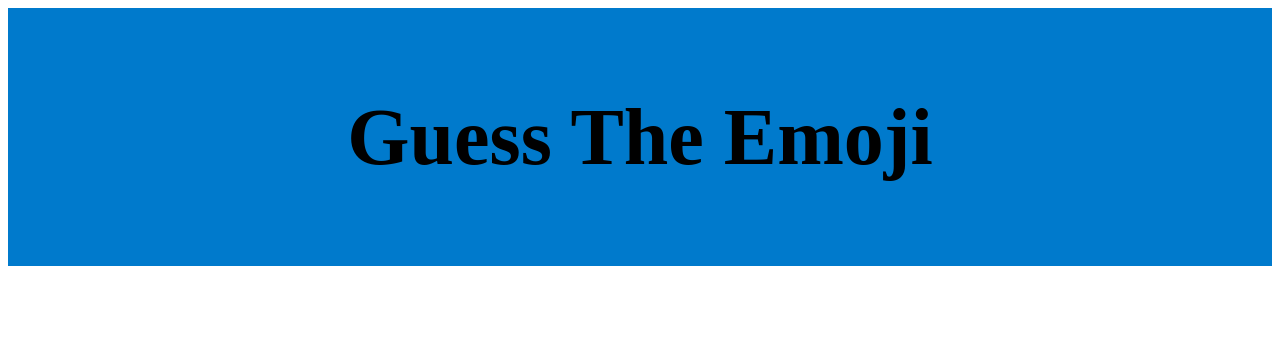
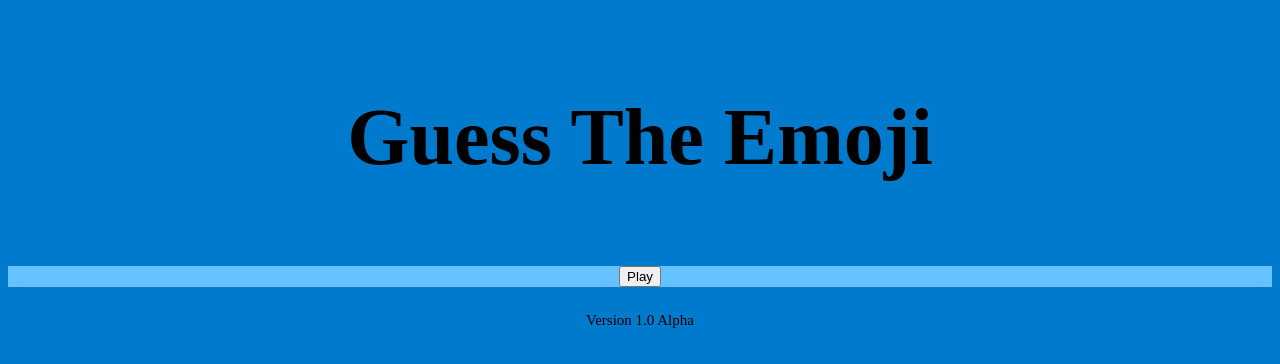
Before and after one commit to FallDownJonson/Guess-The-Emoji, a plain HTML site: page index.html in a window 1280 px wide. Drawn offline with Linux system fonts and the light colour scheme.

Commit message:
Update index.html

```diff
--- a/index.html
+++ b/index.html
@@ -4,11 +4,19 @@
 <title>Guess The Emoji</title>
 <link rel="stylesheet" type="text/css" href="index.css">
 </head>
-<body>
+<body style="background-color:#007acc;">
 
 <header>
   <h1>Guess The Emoji</h1>
 </header>
 
+<nav>
+  <button onclick="document.location = 'default.asp'">Play</button>
+</nav>
+
+<footer>
+  <p>Version 1.0 Alpha</p>
+</footer>
+
 </body>
 </html>
```
